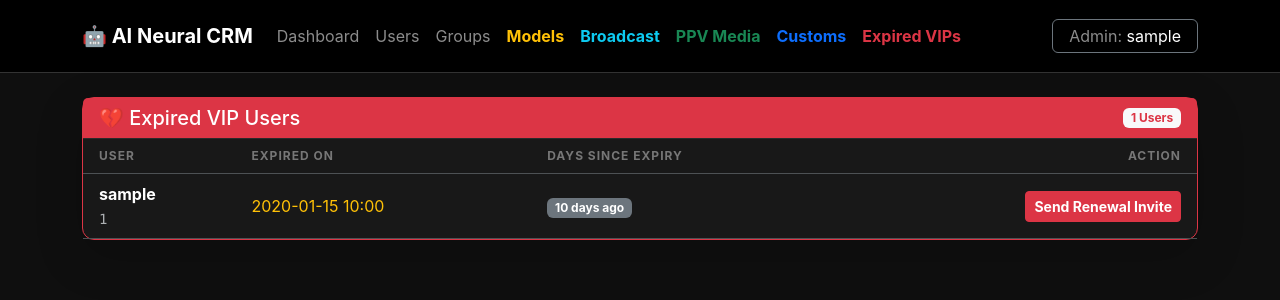
After one commit to danielzurek/ai-influencer-bot, a FastAPI app: template app/templates/expired_vips.html in a window 1280 px wide. The commit adds this page. Shown: the top 300 px of the page. Run offline with FastAPI, Linux system fonts and the light colour scheme; the template is opened without the code that fills it: most values are stand-ins (such as "Sample title", 1, 10 or a date in 2020); parts of the project's set-up code (start-up, migrations or seed data) failed here and were passed over.

Commit message:
Expired users dashboard has been implemented.

```diff
--- a/app/main.py
+++ b/app/main.py
@@ -68,6 +68,12 @@ async def check_expired_subscriptions():
                 channel_id = active_persona.private_channel_id if active_persona else None
 
                 for u in expired_users:
+                    user_info = dict(u.info) if u.info else {}
+
+                    # Jeśli już wyrzuciliśmy usera, pomijamy
+                    if user_info.get("vip_kicked"):
+                        continue
+
                     if channel_id:
                         try:
                             await bot.ban_chat_member(chat_id=channel_id, user_id=u.telegram_id)
@@ -79,7 +85,10 @@ async def check_expired_subscriptions():
                         except Exception as e:
                             logger.error(f"Error kicking user {u.telegram_id}: {e}")
 
-                    u.subscription_expires_at = None
+                    # Zaznaczamy w info, że proces wyrzucania się odbył, zostawiając datę w bazie!
+                    user_info["vip_kicked"] = True
+                    u.info = user_info
+                    flag_modified(u, "info")
                     await db.commit()
 
         except Exception as e:
@@ -123,7 +132,19 @@ async def successful_payment_handler(message: TGMessage):
         if payload == "vip_30_days":
             user = await db.get(User, message.from_user.id)
             if user:
-                user.subscription_expires_at = datetime.utcnow() + timedelta(days=30)
+                # Przedłużamy VIP o 30 dni od teraz (lub od poprzedniej daty, jeśli jeszcze aktywna)
+                now = datetime.utcnow()
+                if user.subscription_expires_at and user.subscription_expires_at > now:
+                    user.subscription_expires_at = user.subscription_expires_at + timedelta(days=30)
+                else:
+                    user.subscription_expires_at = now + timedelta(days=30)
+
+                # Zdejmujemy flagę wyrzucenia
+                user_info = dict(user.info) if user.info else {}
+                if "vip_kicked" in user_info:
+                    del user_info["vip_kicked"]
+                    user.info = user_info
+                    flag_modified(user, "info")
 
                 active_persona = await db.scalar(select(Persona).where(Persona.is_active == True).limit(1))
                 invite_text = "Thanks babe! You are now a VIP 💋 enjoy the ride! I'm all yours now 😈"
@@ -192,7 +213,6 @@ async def chat_handler(message: TGMessage, state: FSMContext):
                 user = User(telegram_id=user_id, username=message.from_user.first_name, info={})
                 db.add(user); await db.commit()
 
-            # Zapisujemy wiadomość użytkownika NAJPIERW
             db.add(Message(user_id=user_id, role="user", content=message.text)); await db.commit()
 
             # --- LOGIKA ODCINANIA DARMOWYCH (THE SILENCE TREATMENT) ---
@@ -201,24 +221,38 @@ async def chat_handler(message: TGMessage, state: FSMContext):
 
             if not is_vip:
                 free_limit = active_persona.free_message_limit if active_persona.free_message_limit else 15
-                user_msg_count = await db.scalar(select(func.count(Message.id)).where(Message.user_id == user_id, Message.role == "user"))
+
+                # Jeśli użytkownik miał kiedyś VIP-a, liczymy wiadomości wysłane TYLKO po wygaśnięciu VIP-a.
+                # W ten sposób po wygaśnięciu dostaje znów pulę 'free_limit' wiadomości.
+                if user.subscription_expires_at:
+                    user_msg_count = await db.scalar(
+                        select(func.count(Message.id)).where(
+                            Message.user_id == user_id,
+                            Message.role == "user",
+                            Message.timestamp > user.subscription_expires_at
+                        )
+                    )
+                else:
+                    user_msg_count = await db.scalar(
+                        select(func.count(Message.id)).where(
+                            Message.user_id == user_id,
+                            Message.role == "user"
+                        )
+                    )
 
                 if user_msg_count == free_limit + 1:
-                    # Wiadomość odcinająca nr 1
                     warn1 = "Babe, my free chat limit is reached... I'm waiting for you in my VIP room 😈 Type /vip to unlock me."
                     db.add(Message(user_id=user_id, role="assistant", content=warn1))
                     await db.commit()
                     return await message.answer(warn1)
 
                 elif user_msg_count == free_limit + 2:
-                    # Ostatnie ostrzeżenie nr 2
                     warn2 = "I'm serious babe 🥺 I can't reply here anymore. Get my VIP so we can play properly... /vip"
                     db.add(Message(user_id=user_id, role="assistant", content=warn2))
                     await db.commit()
                     return await message.answer(warn2)
 
                 elif user_msg_count > free_limit + 2:
-                    # Cisza - nie odpisujemy w ogóle, ignorujemy dopóki nie wpisze komendy /vip
                     return
             # ------------------------------------------------------------
 
@@ -242,13 +276,21 @@ async def chat_handler(message: TGMessage, state: FSMContext):
 
             spiciness_instruction = ""
             if not is_vip:
-                spiciness_instruction = """
-                --- SPICINESS LEVEL: 1 (THE TEASE) ---
-                STATUS: The user is a FREE fan.
-                BEHAVIOR: Be flirty, playful, and cute, but KEEP YOUR BOUNDARIES. Do NOT engage in explicit sex roleplay yet.
-                GOAL: Subtly TEASE them. Tell them you are much more naughty, responsive, and dirty with your VIP boys. Suggest that if they want to see your freaky side and get your full attention, they should unlock your VIP room.
-                ACTION: Tell them to type /vip to unlock you completely.
-                """
+                if user.subscription_expires_at:
+                    spiciness_instruction = """
+                    --- SPICINESS LEVEL: 1.5 (FORMER VIP) ---
+                    STATUS: The user is a FORMER VIP whose subscription has EXPIRED.
+                    BEHAVIOR: You remember they used to be in your private club. Be a bit sad but teasing that they lost access to your explicit side.
+                    GOAL: Make them miss you. Tell them you miss playing with them and they need to renew to see you naked again. Tell them to type /vip.
+                    """
+                else:
+                    spiciness_instruction = """
+                    --- SPICINESS LEVEL: 1 (THE TEASE) ---
+                    STATUS: The user is a FREE fan.
+                    BEHAVIOR: Be flirty, playful, and cute, but KEEP YOUR BOUNDARIES. Do NOT engage in explicit sex roleplay yet.
+                    GOAL: Subtly TEASE them. Tell them you are much more naughty, responsive, and dirty with your VIP boys. Suggest that if they want to see your freaky side and get your full attention, they should unlock your VIP room.
+                    ACTION: Tell them to type /vip to unlock you completely.
+                    """
             elif total_spent >= 5000:
                 spiciness_instruction = """
                 --- SPICINESS LEVEL: 3 (WHALE / SUGAR DADDY) ---
--- a/app/templates/base.html
+++ b/app/templates/base.html
@@ -40,6 +40,7 @@
                 <li class="nav-item"><a class="nav-link text-info fw-bold" href="/admin/broadcast">Broadcast</a></li>
                 <li class="nav-item"><a class="nav-link text-success fw-bold" href="/admin/media">PPV Media</a></li>
                 <li class="nav-item"><a class="nav-link text-primary fw-bold" href="/admin/customs">Customs</a></li>
+                <li class="nav-item"><a class="nav-link text-danger fw-bold" href="/admin/expired_vips">Expired VIPs</a></li>
             </ul>
             <span class="navbar-text border border-secondary rounded px-3 py-1">
                 Admin: <span class="text-white">{{ username }}</span>
--- /dev/null
+++ b/app/templates/expired_vips.html
@@ -0,0 +1,69 @@
+{% extends "base.html" %}
+
+{% block content %}
+<div class="card shadow-lg border-danger">
+    <div class="card-header bg-danger text-white fw-bold d-flex justify-content-between align-items-center">
+        <h5 class="mb-0">💔 Expired VIP Users</h5>
+        <span class="badge bg-light text-danger">{{ expired_users|length }} Users</span>
+    </div>
+    <div class="card-body p-0">
+        <table class="table table-dark table-hover align-middle mb-0">
+            <thead>
+                <tr>
+                    <th class="ps-3">User</th>
+                    <th>Expired On</th>
+                    <th>Days Since Expiry</th>
+                    <th class="text-end pe-3">Action</th>
+                </tr>
+            </thead>
+            <tbody>
+                {% for u in expired_users %}
+                <tr>
+                    <td class="ps-3">
+                        <span class="fw-bold">{{ u.username or "Unknown" }}</span><br>
+                        <code class="text-muted">{{ u.telegram_id }}</code>
+                    </td>
+                    <td class="text-warning">
+                        {{ u.subscription_expires_at.strftime('%Y-%m-%d %H:%M') }}
+                    </td>
+                    <td>
+                        <span class="badge bg-secondary">{{ u.days_expired }} days ago</span>
+                    </td>
+                    <td class="text-end pe-3">
+                        <button type="button" class="btn btn-sm btn-danger fw-bold" data-bs-toggle="modal" data-bs-target="#renewModal{{ u.telegram_id }}">
+                            Send Renewal Invite
+                        </button>
+
+                        <div class="modal fade text-start" id="renewModal{{ u.telegram_id }}" tabindex="-1">
+                            <div class="modal-dialog">
+                                <div class="modal-content bg-dark text-light border-danger">
+                                    <div class="modal-header border-danger">
+                                        <h5 class="modal-title">Renew {{ u.username }}</h5>
+                                        <button type="button" class="btn-close btn-close-white" data-bs-dismiss="modal"></button>
+                                    </div>
+                                    <form action="/admin/expired_vips/{{ u.telegram_id }}/renew" method="post">
+                                        <div class="modal-body">
+                                            <p class="small text-muted mb-3">This will send a custom message followed by the VIP invoice.</p>
+                                            <div class="mb-3">
+                                                <label class="form-label text-warning small fw-bold">Custom Message</label>
+                                                <textarea name="message_text" class="form-control bg-dark text-light border-secondary" rows="4" required>Hey babe 🥺 I noticed your VIP expired {{ u.days_expired }} days ago... My private room feels so empty without you. Claim your spot back and let's play 😈👇</textarea>
+                                            </div>
+                                        </div>
+                                        <div class="modal-footer border-danger">
+                                            <button type="button" class="btn btn-secondary" data-bs-dismiss="modal">Cancel</button>
+                                            <button type="submit" class="btn btn-danger fw-bold">Send Invoice</button>
+                                        </div>
+                                    </form>
+                                </div>
+                            </div>
+                        </div>
+                    </td>
+                </tr>
+                {% else %}
+                <tr><td colspan="4" class="text-center py-4 text-muted">No expired VIPs at the moment. Good retention!</td></tr>
+                {% endfor %}
+            </tbody>
+        </table>
+    </div>
+</div>
+{% endblock %}
```
Also changed, not shown: app/web/admin_routes.py (+44 -1 lines).
